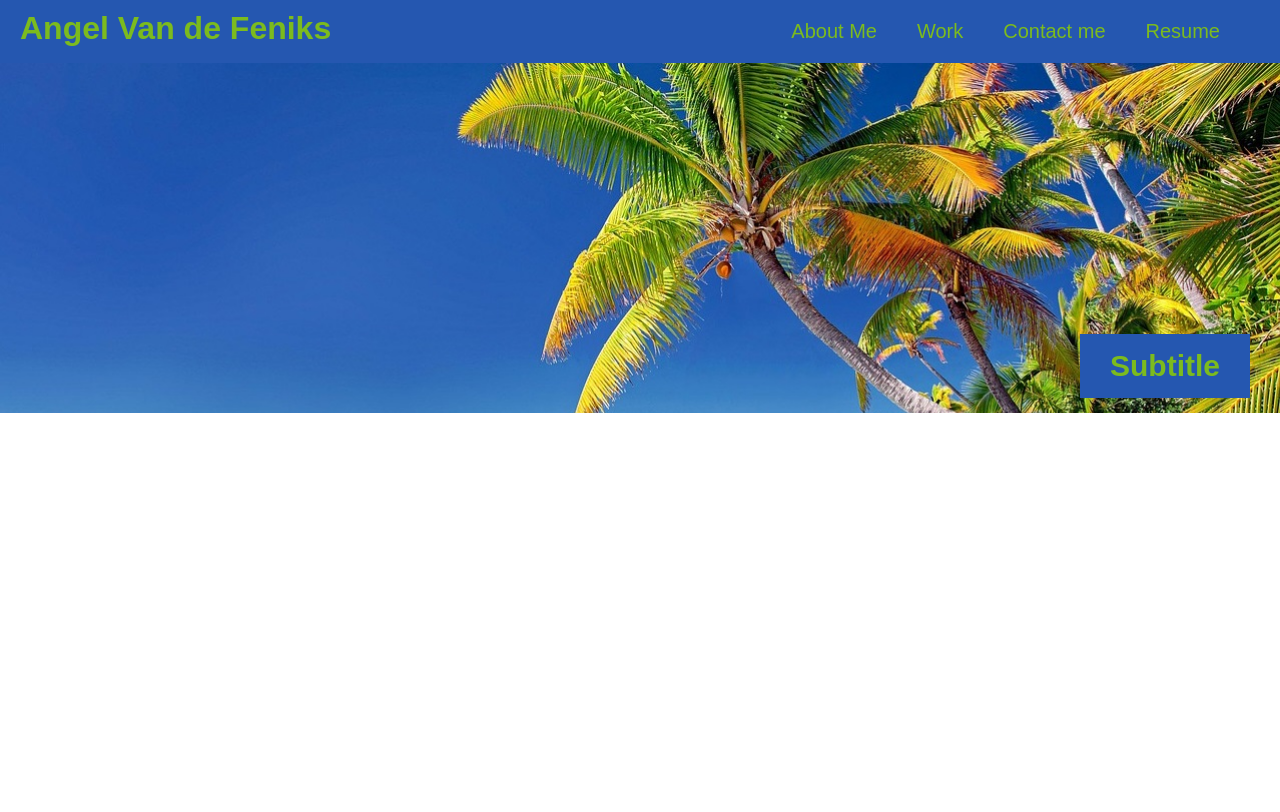
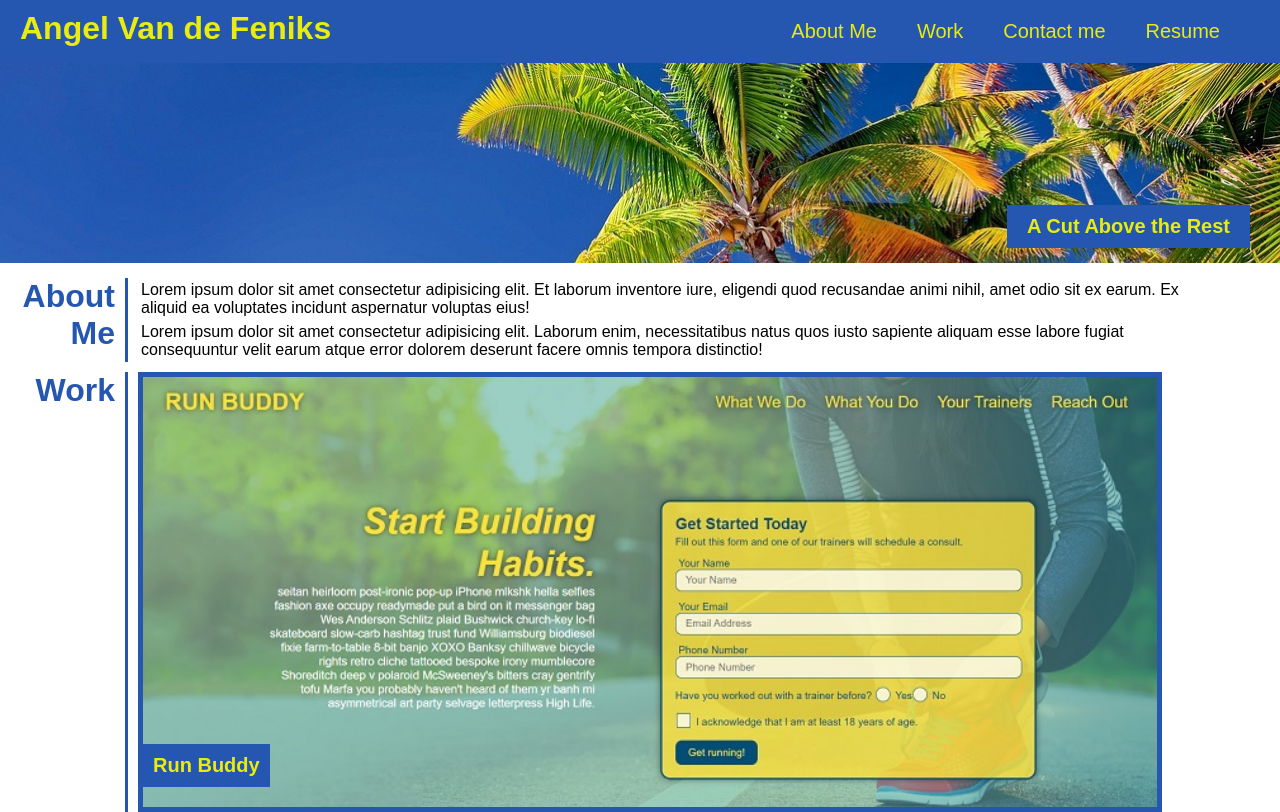
Before and after one commit to avandefeniks/porfolio, a plain HTML site: page index.html in a window 1280 px wide. Drawn offline with Linux system fonts and the light colour scheme.

Commit message:
main picture completed

```diff
--- a/assets/css/style.css
+++ b/assets/css/style.css
@@ -1,6 +1,6 @@
 :root {
-    --header-background: #2557b0;
-    --header-text: #7cbb1e;
+    --background-sideBar: #2557b0;
+    --text-borders: #e9ec0e;
 }
 
 * {
@@ -18,7 +18,7 @@ header {
     display: flex;
     justify-content: space-between;
     flex-wrap: wrap;
-    background-color: var(--header-background);
+    background-color: var(--background-sideBar);
 }
 
 header h1 {
@@ -26,7 +26,7 @@ header h1 {
 }
 
 header a {
-    color: var(--header-text);
+    color: var(--text-borders);
     text-decoration: none;
 }
 
@@ -47,22 +47,92 @@ header nav ul {
 }
 
 .hero {
-    height: 350px;
+    height: 200px;
     width: 100%;
     display: flex;
     justify-content: flex-end;
     align-items: flex-end;
-    align-self: flex-start;
-    background-image: url(../images/beachCropped.jpg);
+    background-image: url(../images/BeachCropped.jpg);
     background-size: cover;
     background-position:top;
+    margin-bottom: 15px;
 }
 
 .subtitle {
-      color: var(--header-text);
-      background: var(--header-background);
-      padding: 15px 30px;
+      color: var(--text-borders);
+      background: var(--background-sideBar);
+      padding: 10px 20px;
       margin: 15px 30px;
-      font-size: 30px;
+      font-size: 20px;
       font-weight: bolder;
 }
+
+.about-me {
+      display: flex;
+      flex-wrap: wrap;
+}
+
+.about-me-sidebar {
+      flex: 0 1 10%;
+      flex-wrap: wrap;
+      border-right: 3px solid var(--background-sideBar);
+      margin-bottom: 10px;
+}
+
+.about-me-text {
+    color: var(--background-sideBar);
+    font-size: 32px;
+    font-weight: bolder;
+    text-align: right;
+    margin: 0 10px 0 0;
+}
+
+.about-me-paragraph {
+    display: flex;
+    flex: 0 1 85%;
+    flex-wrap: wrap;
+    margin: 0 0 10px 10px;
+}
+
+.about-me-paragraph p {
+    padding: 3px;
+}
+
+.work {
+      display: flex;
+}
+
+.work-sidebar {
+    flex: 0 1 10%;
+    flex-wrap: wrap;
+    border-right: 3px solid var(--background-sideBar);
+    margin-right: 10px;
+}
+
+.work-sidebar-text {
+    color: var(--background-sideBar);
+    font-size: 32px;
+    font-weight: bolder;
+    text-align: right;
+    margin: 0 10px 0 0;
+}
+
+.main-img {
+    height: 440px;
+    width: 80%;
+    display: flex;
+    justify-content: flex-start;
+    align-items: flex-end;
+    background-image: url(../images/RunBuddy.jpg);
+    background-size: cover;
+    border: 5px solid var(--background-sideBar)
+}
+
+.main-img-text {
+    margin: 0 0 20px 0;
+    padding: 10px 10px;
+    color: var(--text-borders);
+    background-color: var(--background-sideBar);
+    font-size: 20px;
+    font-weight: bold;
+}
--- a/index.html
+++ b/index.html
@@ -34,8 +34,44 @@
 
     <!-- hero/jumbotron-->
     <section class="hero">
-        <div class="subtitle">Subtitle</div>
+        <div class="subtitle">A Cut Above the Rest</div>
     </section>
 
+    <!-- about me -->
+    <section id="about-me" class="about-me">
+        <div class="about-me-sidebar">
+           <div class="about-me-text">
+              About Me
+            </div>
+        </div>
+        <div class="about-me-paragraph">
+            <p>
+                Lorem ipsum dolor sit amet consectetur adipisicing
+                elit. Et laborum inventore iure, eligendi quod
+                recusandae animi nihil, amet odio sit ex earum. Ex
+                aliquid ea voluptates incidunt aspernatur voluptas
+                eius!
+            </p>
+            <p>
+                Lorem ipsum dolor sit amet consectetur adipisicing
+                elit. Laborum enim, necessitatibus natus quos iusto
+                sapiente aliquam esse labore fugiat consequuntur velit
+                earum atque error dolorem deserunt facere omnis tempora
+                distinctio!
+            </p>
+        </div>
+
+
+    <!-- work -->
+        <div id="work" class="work-sidebar">
+            <div class="work-sidebar-text">
+                Work
+            </div>
+        </div>
+        <div class="main-img">
+            <div class="main-img-text">Run Buddy</div>
+        </div>
+
+</section>
 </body>
 </html>
```
Also changed, not shown: assets/images/RunBuddy.jpg (added). Lines whose indentation alone changed are shown as unchanged.
